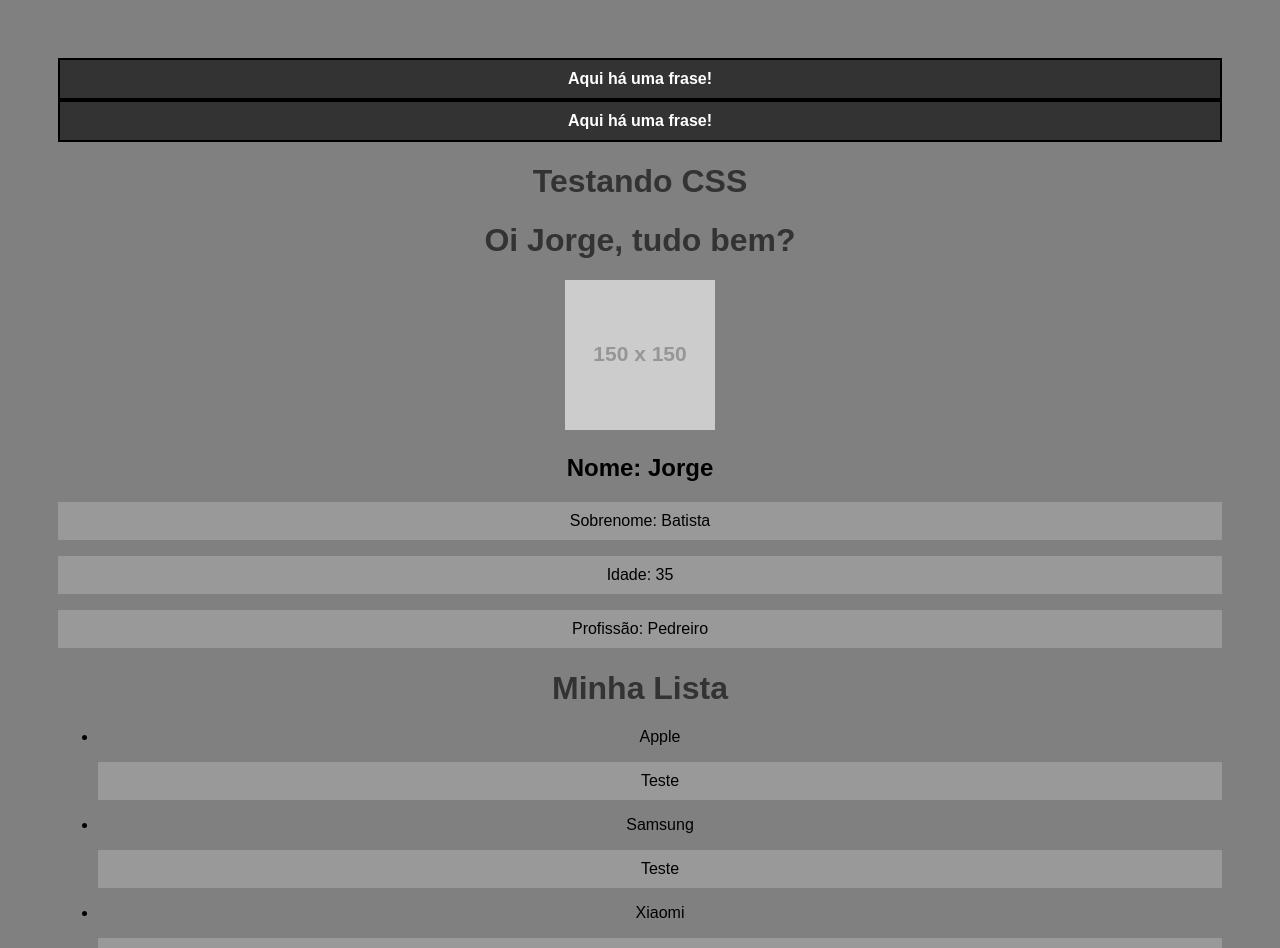
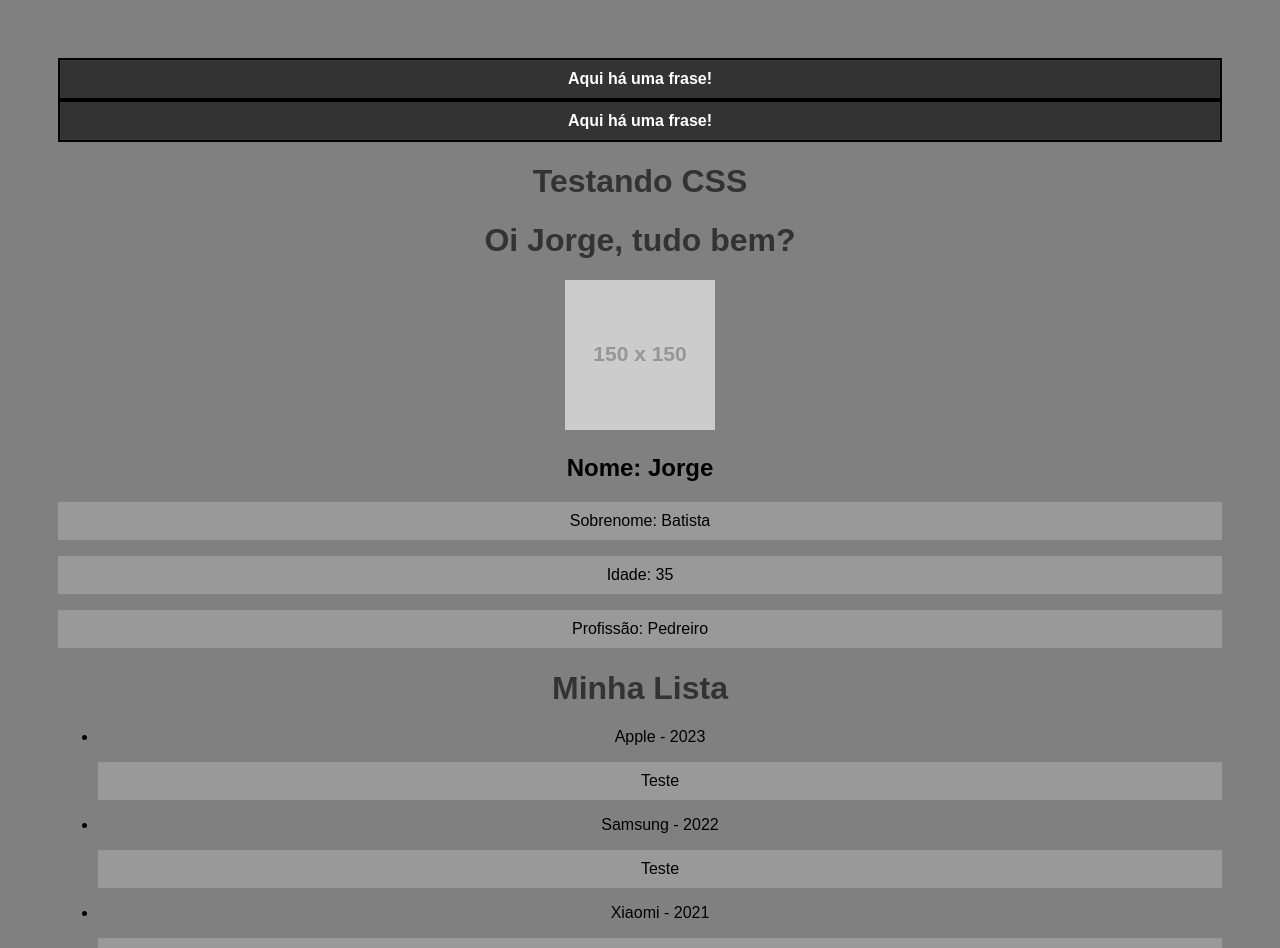
Before and after one commit to DanielleSantosss/Curso-React, a React (Create React App) app in the folder projeto-em-react/: page / in a window 1280 px wide. Shown: the top 948 px of the page. Built offline with nearby package versions, Linux system fonts and the light colour scheme; the HTML template or start-up script is replaced by a standard one.

Commit message:
Usando o PropType.

```diff
--- a/projeto-em-react/src/components/Item.jsx
+++ b/projeto-em-react/src/components/Item.jsx
@@ -1,9 +1,21 @@
-function Item(props){
-    return(
+import PropTypes from 'prop-types'
+
+function Item({ marca, ano_lancamento }) {
+    return (
         <>
-        <li>{props.marca}</li>
-        <p>Teste</p>
+            <li>{marca} - {ano_lancamento}</li>
+            <p>Teste</p>
         </>
-    )
+    );
 }
-export default Item
+export default Item;
+
+Item.propTypes = {
+    marca: PropTypes.string,
+    ano_lancamento: PropTypes.number,
+}
+
+Item.defaultProps = {
+    marca: 'Faltou a marca!',
+    ano_lancamento: 0,
+}
--- a/projeto-em-react/src/components/List.jsx
+++ b/projeto-em-react/src/components/List.jsx
@@ -1,15 +1,15 @@
-import Item from  './Item';
-function List(){
+import Item from './Item';
 
-    return(
+function List() {
+    return (
         <>
-        <h1>Minha Lista</h1>
-        <ul>
-        <Item marca='Apple'/>
-        <Item marca='Samsung'/>
-        <Item marca='Xiaomi'/>
-        </ul>
+            <h1>Minha Lista</h1>
+            <ul>
+                <Item marca='Apple' ano_lancamento={2023} />
+                <Item marca='Samsung' ano_lancamento={2022} />
+                <Item marca='Xiaomi' ano_lancamento={2021} />
+            </ul>
         </>
-    )
+    );
 }
-export default List
+export default List;
```
